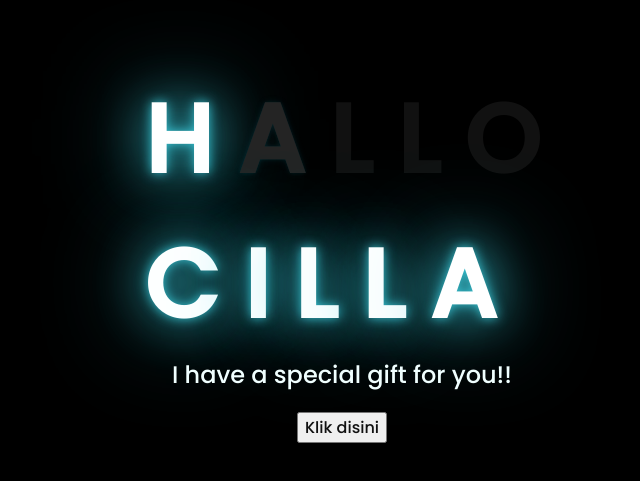
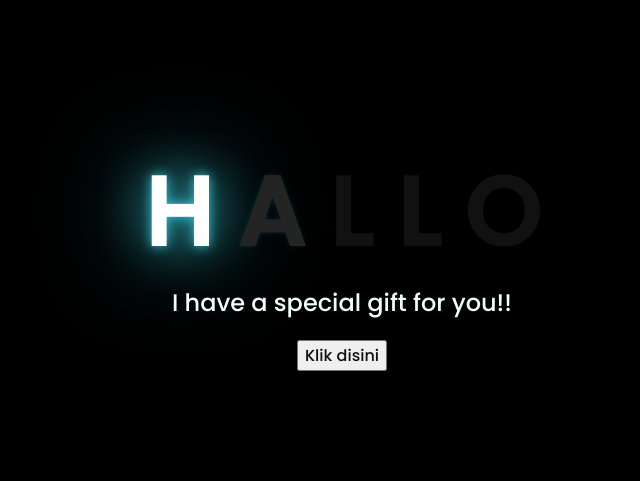
Before and after one commit to poky132/apa-tuch, a plain HTML site: page index.html in a window 1280 px wide. Shown: the part 153-634 px from the top of the page, without its empty margins (306-946 px from the left). Drawn offline with Linux system fonts and the light colour scheme.

Commit message:
index.html

```diff
--- a/index.html
+++ b/index.html
@@ -17,11 +17,11 @@
         <span>L</span>
         <span>O</span>
       <br>
-      <span>C</span>
-      <span>I</span>
-      <span>L</span>
-      <span>L</span>
-      <span>A</span>
+      <span></span>
+      <span></span>
+      <span></span>
+      <span></span>
+      <span></span>
     </div>
     <div class="description">
         <span>I have a special gift for you!!</span>
```
